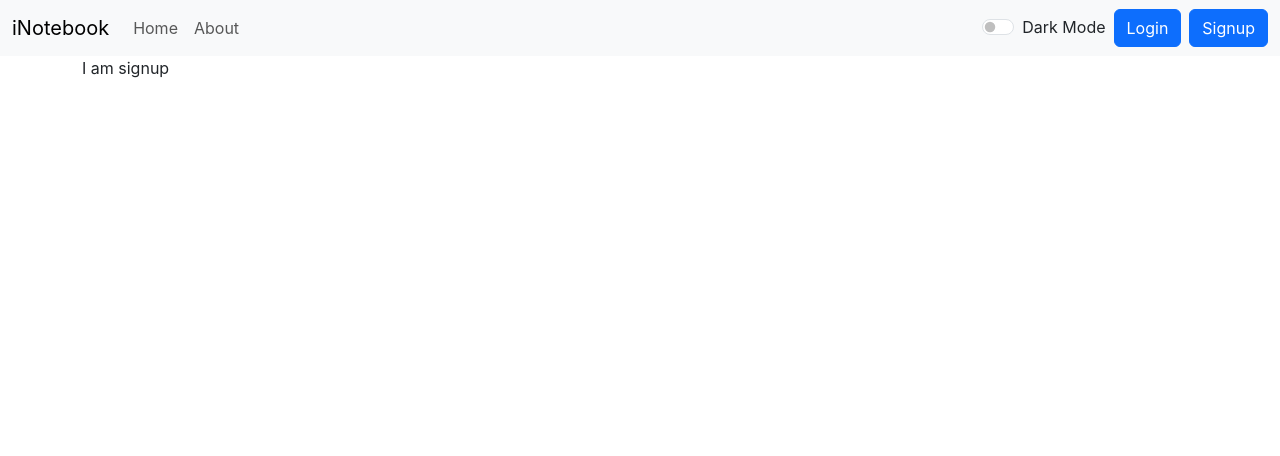
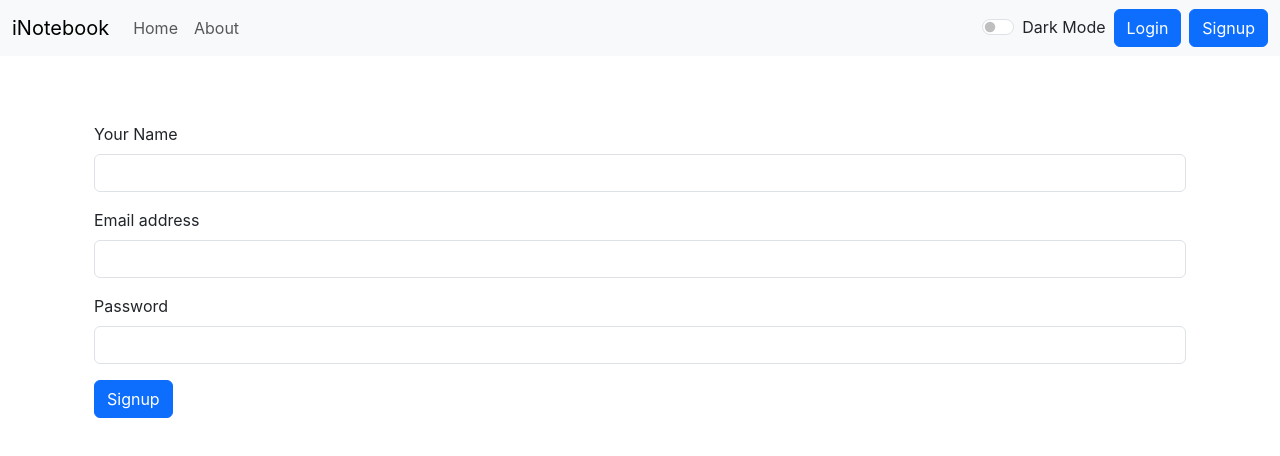
Before and after one commit to theAnshul01/iNotebook-MERN, a React (Create React App) app: page /signup in a window 1280 px wide. Shown: the top 456 px of the page. Built offline with nearby package versions, Linux system fonts and the light colour scheme.

Commit message:
Added Alerts

```diff
--- a/src/App.js
+++ b/src/App.js
@@ -10,21 +10,33 @@
 import NoteState from './context/notes/NoteState';
 import Login from './components/Login';
 import Signup from './components/Signup';
+import {useState} from 'react';
+import Alert from './components/Alert'
 
 function App() {
+  const [alert, setAlert] = useState(null);
+  const showAlert = (message, type) => {
+    setAlert({
+      msg: message,
+      type: type
+    })
 
+    setTimeout(() => {
+      setAlert(null);
+    }, 1500);
+  }
   return (
     <>
       <NoteState>
         <BrowserRouter>
           <Navbar />
-          {/* <Alert/> */}
+          <Alert alert={alert}/>
           <div className="container">
             <Routes>
-              <Route exact path="/" element={<Home />}></Route>
+              <Route exact path="/" element={<Home showAlert={showAlert} />}></Route>
               <Route exact path="/about" element={<About />}></Route>
-              <Route exact path="/login" element={<Login/>}></Route>
-              <Route exact path="/signup" element={<Signup/>}></Route>
+              <Route exact path="/login" element={<Login showAlert={showAlert} />}></Route>
+              <Route exact path="/signup" element={<Signup showAlert={showAlert} />}></Route>
             </Routes>
           </div>
         </BrowserRouter>
--- a/src/components/AddNote.js
+++ b/src/components/AddNote.js
@@ -3,13 +3,14 @@
 import { NoteContext } from '../context/notes/NoteContext';
 import { useState } from 'react';
 
-const AddNote = () => {
+const AddNote = (props) => {
     const { addNote } = useContext(NoteContext);
     const [note, setNote] = useState({ title: "", description: "", tag: "" })
 
     const handleAdding = () => {
         addNote(note.title, note.description, note.tag)
         setNote({ id: "", title: "", description: "", tag: "" })
+        props.showAlert("Note added successfully", "success")
     }
 
     const onChange = (e) => {
--- a/src/components/Alert.js
+++ b/src/components/Alert.js
@@ -1,13 +1,18 @@
 import React from 'react'
 
-const Alert = (props) => {
+export default function Alert(props) {
+  const Capitalize = (word) => {
+    if(word === 'danger'){
+      word = 'error'
+    }
+    const lower = word.toLowerCase();
+    return lower.charAt(0).toUpperCase() + lower.slice(1);
+  }
   return (
-    <div>
-      <div class="alert alert-danger" role="alert">
-        {props.message}
-      </div>
+    <div style={{ height: '50px', marginBottom: '10px' }}>
+      {props.alert && <div className={`alert alert-${props.alert.type} alert-dismissible fade show`} role="alert">
+        <strong>{Capitalize(props.alert.type)}</strong> : {props.alert.msg}
+      </div>}
     </div>
   )
 }
-
-export default Alert
--- a/src/components/Home.js
+++ b/src/components/Home.js
@@ -2,12 +2,12 @@
 import Notes from './Notes';
 
 
-export default function Home() {
-
+export default function Home(props) {
+  const {showAlert} = props
   return (
     <>
 
-      <Notes/>
+      <Notes showAlert={showAlert}/>
 
     </>
   )
--- a/src/components/Login.js
+++ b/src/components/Login.js
@@ -1,7 +1,7 @@
 import React, { useState } from 'react'
 import { useNavigate } from "react-router-dom";
 
-const Login = () => {
+const Login = (props) => {
     const [credentials, setCredentials] = useState({email: "", password:""});
     const navigate = useNavigate();
 
@@ -21,8 +21,9 @@
             // save the authotoken and redirect
             localStorage.setItem('token', json.authToken)
             navigate("/")
+            props.showAlert("Logged-in successfully", "success")
         }else{
-            alert("invalid credentials")
+            props.showAlert("Invalid credentials", "danger")
         }
 
     }
--- a/src/components/Noteitem.js
+++ b/src/components/Noteitem.js
@@ -16,7 +16,7 @@
                     <Badge tag={note.tag}/>
                     <div className="d-flex">
                         <i className="fa-regular fa-pen-to-square" onClick={()=>{updateNote(note)}}></i>
-                        <i className="fa-regular fa-trash-can mx-2" onClick={()=>{deleteNote(note._id)}}></i>
+                        <i className="fa-regular fa-trash-can mx-2" onClick={() => { deleteNote(note._id); props.showAlert("Deleted Successfully", "success") ;}}></i>
                     </div>
 
                 </div>
--- a/src/components/Notes.js
+++ b/src/components/Notes.js
@@ -4,7 +4,7 @@
 import Noteitem from './Noteitem';
 import AddNote from './AddNote';
 
-const Notes = () => {
+const Notes = (props) => {
     const { Notes, getNotes, editNote } = useContext(NoteContext);
     const [note, setNote] = useState({ id: "", etitle: "", edescription: "", etag: "Default" })
 
@@ -19,12 +19,14 @@
     const updateNote = (currentNote) => {
         ref.current.click()      //? used to click the launch modal button programmaticaly
         setNote({id:currentNote._id, etitle : currentNote.title , edescription: currentNote.description, etag: currentNote.tag})
+
     }
 
     const handleUpdate = () => {
         console.log("updating the note...", note)
         editNote(note.id, note.etitle, note.edescription, note.etag)
         refClose.current.click()
+        props.showAlert("Updated Successfully", "success")
 
     }
 
@@ -34,7 +36,7 @@
 
     return (
         <>
-            <AddNote />
+            <AddNote showAlert={props.showAlert} />
             <button ref={ref} type="button" className="btn btn-primary d-none" data-bs-toggle="modal" data-bs-target="#exampleModal">
                 Launch Modal Window
             </button>
@@ -72,7 +74,7 @@
                 <h2>Your Notes</h2>
                 {Notes.length === 0 && <div className='container'>No notes to display</div>}
                 {Notes.map((Notes) => {
-                    return <Noteitem key={Notes._id} updateNote={updateNote} note={Notes} />
+                    return <Noteitem key={Notes._id} updateNote={updateNote} showAlert={props.showAlert} note={Notes} />
                 })}
             </div>
         </>
--- a/src/components/Signup.js
+++ b/src/components/Signup.js
@@ -1,9 +1,54 @@
-import React from 'react'
+import React, { useState } from 'react'
+import { useNavigate } from 'react-router-dom';
 
-const Signup = () => {
+const Signup = (props) => {
+  const [credentials, setCredentials] = useState({ name: "", email: "", password: "" });
+  const navigate = useNavigate();
+
+  const handleSubmit = async (e) => {
+    e.preventDefault();
+    const url = "http://localhost:5000/api/auth/createuser"
+    const response = await fetch(url, {
+      method: "POST",
+      headers: {
+        "Content-Type": "application/json",
+      },
+      body: JSON.stringify({ name: credentials.name, email: credentials.email, password: credentials.password }),
+    });
+    const json = await response.json();
+    console.log(json)
+    if(json.authToken){
+      localStorage.setItem('token', json.authToken)
+      navigate('/')
+      props.showAlert("Account created successfully", "success")
+    }else{
+      props.showAlert("Invalid credentials" , "danger")
+    }
+
+
+  }
+
+  const onChange = (e) => {
+    setCredentials({ ...credentials, [e.target.name]: e.target.value })
+  }
+
   return (
     <div>
-      I am signup
+      <form className='container my-3' onSubmit={handleSubmit}>
+        <div className="mb-3">
+          <label htmlFor="name" className="form-label">Your Name</label>
+          <input type="text" className="form-control" id="name" onChange={onChange} name='name' aria-describedby="emailHelp" required />
+        </div>
+        <div className="mb-3">
+          <label htmlFor="email" className="form-label">Email address</label>
+          <input type="email" className="form-control" id="email" onChange={onChange} name='email' aria-describedby="emailHelp" required  />
+        </div>
+        <div className="mb-3">
+          <label htmlFor="password" className="form-label">Password</label>
+          <input type="password" className="form-control" name="password" id="password" onChange={onChange} required minLength={5}/>
+        </div>
+        <button type="submit" className="btn btn-primary" >Signup</button>
+      </form>
     </div>
   )
 }
```
